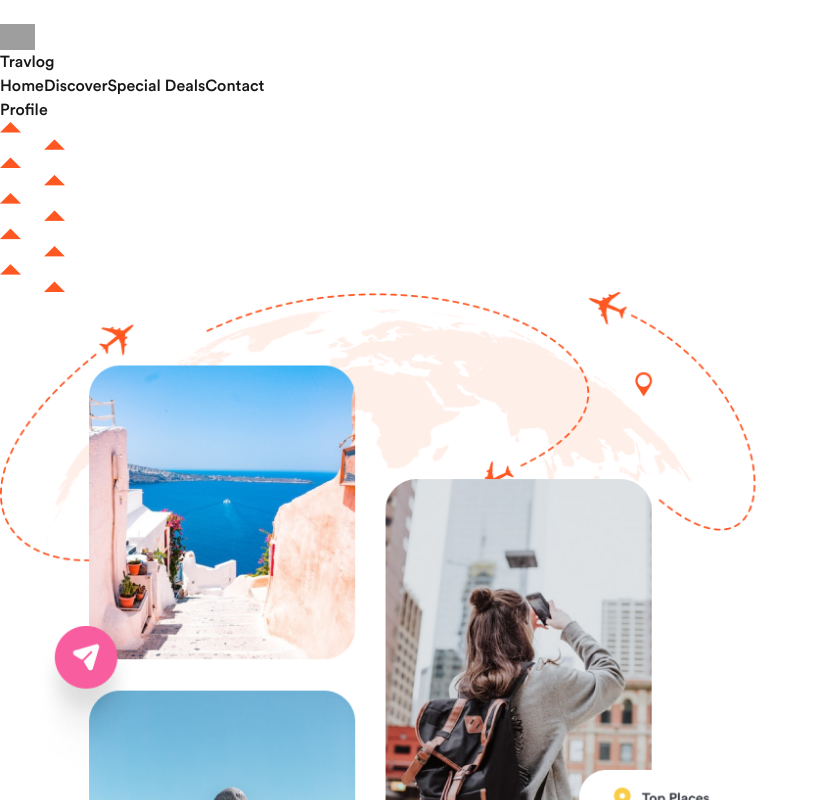
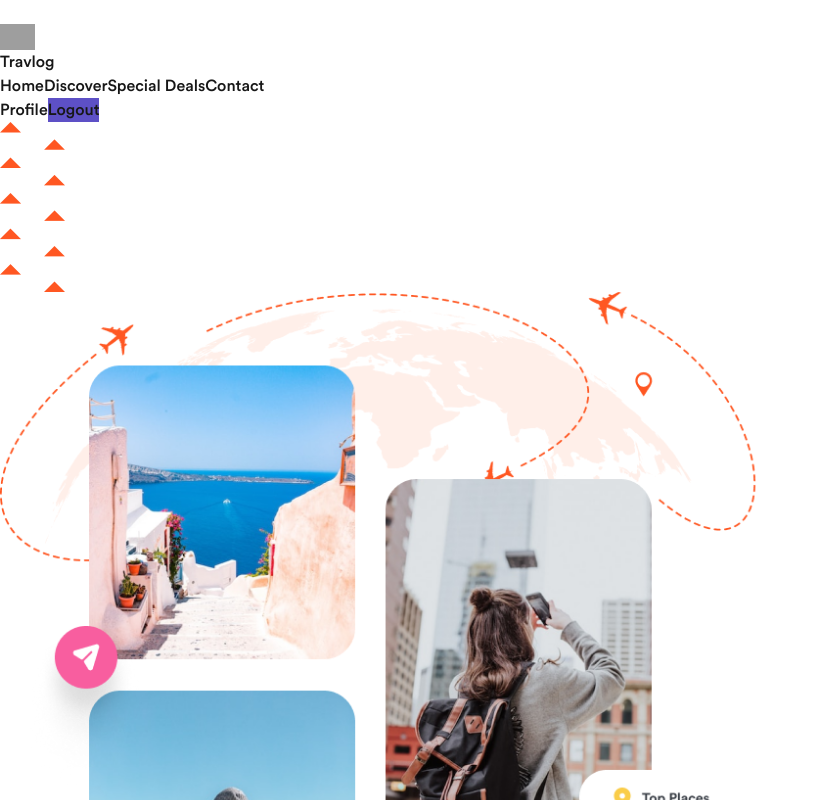
Before and after one commit to traffy146/travlog, a Next.js app: page / in a window 1280 px wide. Shown: the top 800 px of the page, without its empty margins (0-819 px from the left). Built offline with nearby package versions, Linux system fonts and the light colour scheme; no server answers; sample sign-in values are in the browser's storage; grey boxes are pictures that could not be loaded.

Commit message:
Draft 6.0

```diff
--- a/src/components/Header.tsx
+++ b/src/components/Header.tsx
@@ -1,14 +1,16 @@
 "use client";
 
 import { useState, useEffect } from "react";
-import { onAuthStateChanged, User } from "firebase/auth";
+import { signOut, onAuthStateChanged, User } from "firebase/auth";
 import { auth } from "../firebase";
 import Link from "next/link";
 import Image from "next/image";
+import { useRouter } from "next/navigation";
 
 export default function Header() {
   const [isMobileMenuOpen, setIsMobileMenuOpen] = useState(false);
   const [user, setUser] = useState<User | null>(null);
+  const router = useRouter();
 
   useEffect(() => {
     const unsubscribe = onAuthStateChanged(auth, (currentUser) => {
@@ -16,6 +18,16 @@ export default function Header() {
     });
     return () => unsubscribe();
   }, []);
+
+  const handleLogout = async () => {
+    try {
+      await signOut(auth);
+      router.push("/login");
+    } catch (error) {
+      console.error("Logout error:", error);
+    }
+  };
+
   return (
     <header className="fixed top-0 w-full bg-white shadow-md z-50">
       <div className="max-w-6xl mx-auto px-6 py-3">
@@ -82,17 +94,25 @@ export default function Header() {
           {/* Auth Buttons - hidden on mobile (<768px), visible on tablet and desktop */}
           <div className="hidden items-center md:flex space-x-4">
             {user ? (
+              <div className="flex items-center space-x-4">
                 <Link
                   href="/profile"
                   className="px-4 py-2 text-black font-bold hover:text-gray-900"
                 >
                   Profile
                 </Link>
+                <button
+                  onClick={handleLogout}
+                  className="px-4 py-2 text-white bg-violet rounded-full hover:bg-violet/90"
+                >
+                  Logout
+                </button>
+              </div>
             ) : (
               <>
                 <Link
                   href="/login"
-                  className="px-4 py-2 text-black font-bold hover:text-gray-900"
+                  className="px-4 py-2 text-black  hover:text-gray-900"
                 >
                   Log In
                 </Link>
@@ -105,7 +125,6 @@ export default function Header() {
               </>
             )}
           </div>
-
         </div>
 
         {/* Mobile Navigation Menu */}
@@ -134,23 +153,31 @@ export default function Header() {
             {/* Mobile Auth Buttons */}
             <div className="flex flex-col space-y-2 mt-4">
               {user ? (
+                <>
                   <Link
                     href="/profile"
-                  className="px-4 py-2 text-gray-600 hover:text-gray-900 text-center"
+                    className="px-4 py-2 text-black font-bold hover:text-gray-900"
                   >
                     Profile
                   </Link>
+                  <button
+                    onClick={handleLogout}
+                    className="px-4 py-2 text-white bg-violet rounded-full hover:bg-violet/90"
+                  >
+                    Logout
+                  </button>
+                </>
               ) : (
                 <>
                   <Link
                     href="/login"
-                    className="px-4 py-2 text-gray-600 hover:text-gray-900 text-center"
+                    className="px-4 py-2 text-black hover:text-gray-900"
                   >
                     Log In
                   </Link>
                   <Link
                     href="/register"
-                    className="px-4 py-2 bg-violet text-white rounded-md hover:bg-violet/90 text-center"
+                    className="px-8 py-3 bg-violet text-white rounded-full"
                   >
                     Sign Up
                   </Link>
```
Also changed, not shown: src/components/Profile.tsx (+8 -1 lines), public/images/profile/1.png (added). Lines whose indentation alone changed are shown as unchanged.
